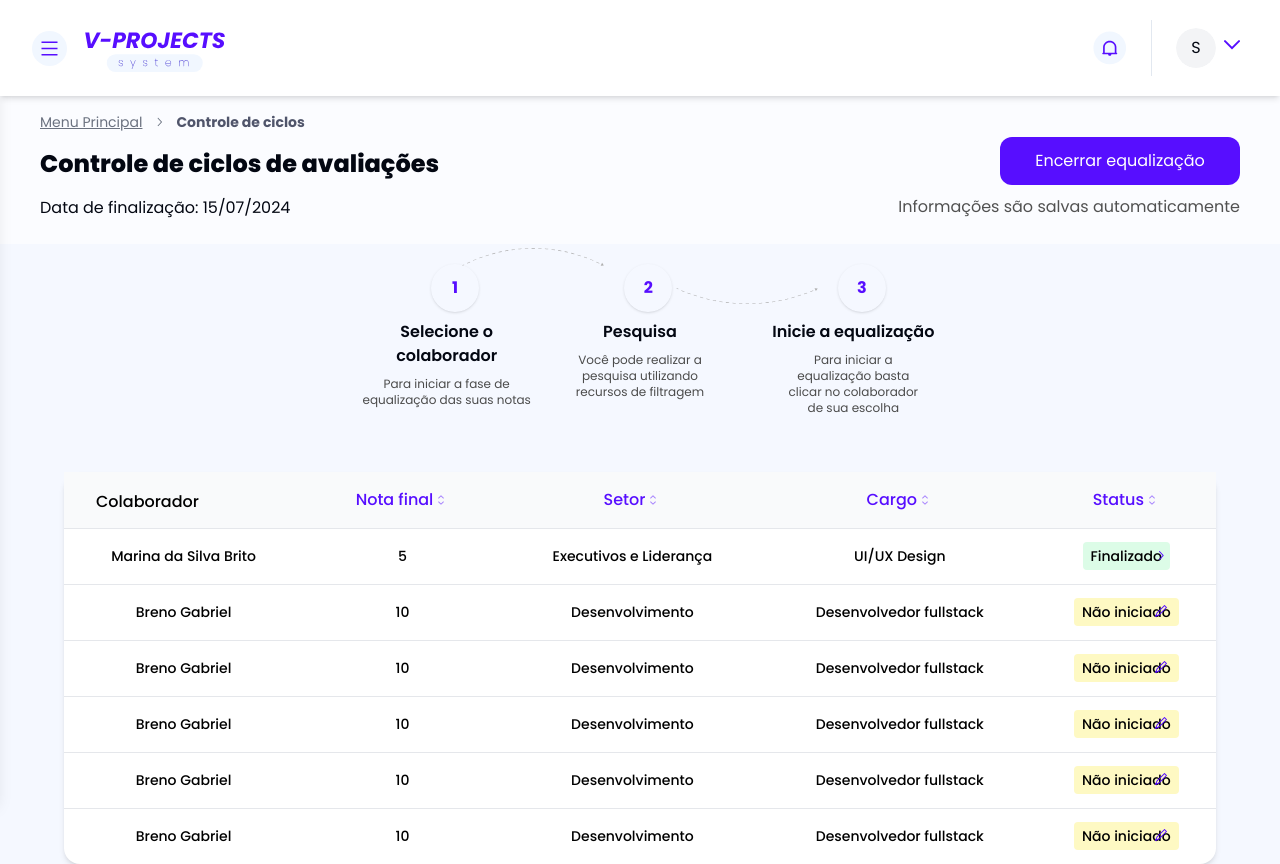
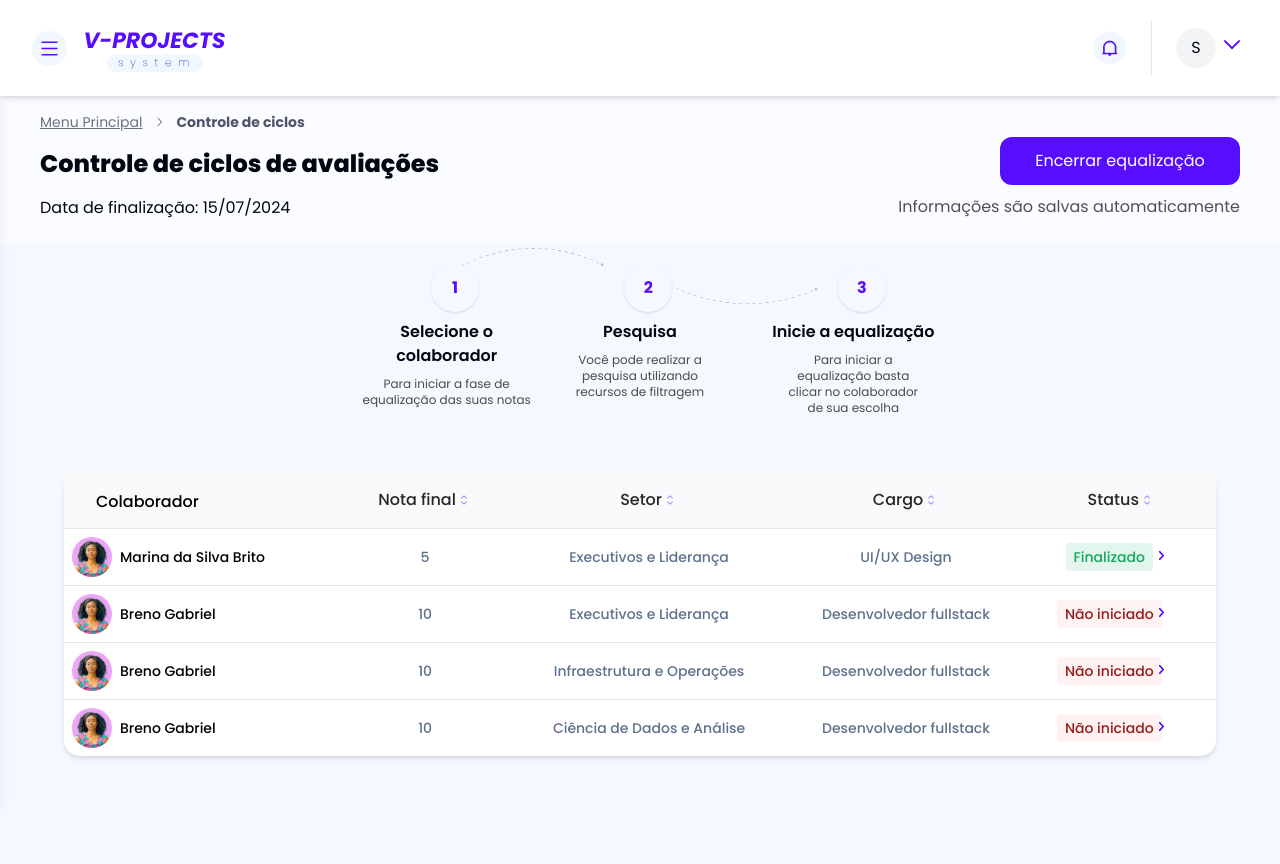
Before and after one commit to ericlbarreto/vprojects-web, a React (Vite) app: page /controle-de-ciclo in a window 1280 px wide. After the commit the page ends 800 px from the top, so only its background shows below. Built offline with nearby package versions, Linux system fonts and the light colour scheme; sample sign-in values are in the browser's storage.

Commit message:
feat: half cycle control table

```diff
--- a/src/components/cycleControlTable/columns.tsx
+++ b/src/components/cycleControlTable/columns.tsx
@@ -15,7 +15,9 @@ export type Payment = {
     status: "Não iniciado" | "Finalizado",
 }
 
-export const statusOptions = ["Todos", "em andamento", "finalizado"];
+export const statusOptions = ["Todos", "Não iniciado", "Finalizado"];
+export const roleOptions = ["administrador de sistemas", "Desenvolvedor Front-end", "Data Scientist", "Product Manager"];
+export const sectorOption = ["Executivos e Liderança", "Desenvolvimento de Software", "Infraestrutura e Operações", "Ciência de Dados e Análise", "Produto e Gestão de Projetos"];
 export const yearOptions = ["Todos", "2024", "2023", "2022", "2021"];
 export const gradeOptions = ["Todas", "5", "4", "3", "2", "1"];
 // export const dateOrderOptions = ["Todas", "Mais recente", "Mais antiga"];
@@ -54,11 +56,11 @@ export const columns: ColumnDef<Payment>[] = [
       <div className="flex items-center gap-2 justify-center">
         <Select onValueChange={(value) => column.setFilterValue(value === "Todas" ? undefined : value)}>
           <SelectTrigger className="w-auto bg-transparent shadow-none">
-            <a><span className="">Nota final</span></a>
+            <a><span className="text-cinzaMtEscuro">Nota final</span></a>
           </SelectTrigger>
           <SelectContent>
             {gradeOptions.map((option) => (
-              <SelectItem key={option} value={option} className="text-center text-roxoPrincipal">
+              <SelectItem key={option} value={option} className="text-center text-cinzaMtEscuro">
                 {option}
               </SelectItem>
             ))}
@@ -78,12 +80,12 @@ export const columns: ColumnDef<Payment>[] = [
       <div className="flex items-center gap-2 justify-center">
         <Select onValueChange={(value) => column.setFilterValue(value === "Todos" ? undefined : value)}>
           <SelectTrigger className="w-auto bg-transparent shadow-none">
-            <a><span>Setor</span></a>
+            <a><span className="text-cinzaMtEscuro">Setor</span></a>
           </SelectTrigger>
           <SelectContent>
-            {yearOptions.map((option) => (
-              <SelectItem key={option} value={option} className="text-center text-roxoPrincipal">
-                {option}
+            {sectorOption.map((sector) => (
+              <SelectItem key={sector} value={sector} className="text-center text-cinzaMtEscuro">
+                {sector}
               </SelectItem>
             ))}
           </SelectContent>
@@ -103,12 +105,12 @@ export const columns: ColumnDef<Payment>[] = [
       <div className="flex items-center gap-2 justify-center">
         <Select onValueChange={(value) => column.setFilterValue(value === "Todos" ? undefined : value)}>
           <SelectTrigger className="w-auto bg-transparent shadow-none">
-            <a><span>Cargo</span></a>
+            <a><span className="text-cinzaMtEscuro">Cargo</span></a>
           </SelectTrigger>
           <SelectContent>
-            {statusOptions.map((option) => (
-              <SelectItem key={option} value={option} className="text-center text-roxoPrincipal">
-                {option}
+            {roleOptions.map((role) => (
+              <SelectItem key={role} value={role} className="text-center text-cinzaMtEscuro">
+                {role}
               </SelectItem>
             ))}
           </SelectContent>
@@ -127,11 +129,11 @@ export const columns: ColumnDef<Payment>[] = [
       <div className="flex items-center gap-2 justify-center">
         <Select onValueChange={(value) => column.setFilterValue(value === "Todos" ? undefined : value)}>
           <SelectTrigger className="w-auto bg-transparent shadow-none">
-            <a><span>Status</span></a>
+            <a><span className="text-cinzaMtEscuro">Status</span></a>
           </SelectTrigger>
           <SelectContent>
             {statusOptions.map((option) => (
-              <SelectItem key={option} value={option} className="text-center text-roxoPrincipal">
+              <SelectItem key={option} value={option} className="text-center text-cinzaMtEscuro">
                 {option}
               </SelectItem>
             ))}
--- a/src/components/cycleControlTable/data-table.tsx
+++ b/src/components/cycleControlTable/data-table.tsx
@@ -6,6 +6,7 @@ import {
   getSortedRowModel,
   useReactTable,
   getFilteredRowModel,
+  getPaginationRowModel,
 } from "@tanstack/react-table";
 import { Pencil1Icon, ChevronRightIcon } from "@radix-ui/react-icons";
 import { useState } from "react";
@@ -36,6 +37,7 @@ export function CycleControlTable({ columns = defaultColumns, data }: DataTableP
     getCoreRowModel: getCoreRowModel(),
     getSortedRowModel: getSortedRowModel(),
     getFilteredRowModel: getFilteredRowModel(),
+    getPaginationRowModel: getPaginationRowModel(),
     onSortingChange: setSorting,
     state: {
       sorting
@@ -70,25 +72,40 @@ export function CycleControlTable({ columns = defaultColumns, data }: DataTableP
                 data-state={row.getIsSelected() && "selected"}
               >
                 {row.getVisibleCells().map((cell) => {
+                  const columnId = cell.column.id;
                   const isStatusCell = cell.column.id === 'status';
                   const status = row.original.status;
-                  const isOngoing = status === "Não iniciado";
+                  const grade = row.original.grade
+                  const sector = row.original.sector
+                  const role = row.original.role
+                  const profile = row.original.name
+                  console.log(status)
+                  const isFinished = status === "Não iniciado";
                   return (
                     <TableCell key={cell.id}>
                       {isStatusCell ? (
-                        <span className={isOngoing ? 'bg-yellow-100 px-2 py-1 rounded' : 'bg-green-100 px-2 py-1 rounded'}>
-                          {flexRender(cell.column.columnDef.cell, cell.getContext())}
+                        <span className={isFinished ? 'bg-red-50 text-red-800 px-2 py-1 rounded mr-6' : 'bg-finished text-verde px-2 py-1 rounded mr-6'}>
+                            {isFinished ? 'Não iniciado' : 'Finalizado'}
                         </span>
+                      ) : (columnId == "grade") ? (
+
+                        <span className="text-cinzaClaro text-sm">{grade}</span>
+
+                      ) : (columnId == "sector") ? (
+                        <span className="text-cinzaClaro text-sm">{sector}</span>
+                      ) : (columnId == "role") ? (
+                        <span className="text-cinzaClaro text-sm">{role}</span>
                       ) : (
-                        flexRender(cell.column.columnDef.cell, cell.getContext())
+                        // flexRender(cell.column.columnDef.cell, cell.getContext())
+                        <div className="flex gap-2">
+                          <img src="src/assets/fotoTeste.svg" alt="Foto de perfil" />
+                          <div className="flex flex-col justify-center">
+                            <p>{profile}</p>
+                          </div>
+
+                        </div>
                       )}
-                      {isStatusCell && (
-                        isOngoing ? (
-                          <Pencil1Icon className="absolute right-12 text-roxoPrincipal top-5 cursor-pointer "/>
-                        ) : (
-                          <ChevronRightIcon className="absolute right-12 text-roxoPrincipal top-5 cursor-pointer"/>
-                        )
-                      )}
+                      <ChevronRightIcon className="absolute right-12 text-roxoPrincipal top-5 cursor-pointer"/>
                     </TableCell>
                   );
                 })}
--- a/src/pages/CycleControl.tsx
+++ b/src/pages/CycleControl.tsx
@@ -16,7 +16,7 @@ const datatable: Payment[] = [
         id: "3u1reuv4",
         name: "Breno Gabriel",
         grade: 10,
-        sector: "Desenvolvimento",
+        sector: "Executivos e Liderança",
         role: "Desenvolvedor fullstack",
         status: "Não iniciado",
     },
@@ -24,7 +24,7 @@ const datatable: Payment[] = [
         id: "3u1reuv4",
         name: "Breno Gabriel",
         grade: 10,
-        sector: "Desenvolvimento",
+        sector: "Infraestrutura e Operações",
         role: "Desenvolvedor fullstack",
         status: "Não iniciado",
     },
@@ -32,23 +32,7 @@ const datatable: Payment[] = [
         id: "3u1reuv4",
         name: "Breno Gabriel",
         grade: 10,
-        sector: "Desenvolvimento",
-        role: "Desenvolvedor fullstack",
-        status: "Não iniciado",
-    },
-    {
-        id: "3u1reuv4",
-        name: "Breno Gabriel",
-        grade: 10,
-        sector: "Desenvolvimento",
-        role: "Desenvolvedor fullstack",
-        status: "Não iniciado",
-    },
-    {
-        id: "3u1reuv4",
-        name: "Breno Gabriel",
-        grade: 10,
-        sector: "Desenvolvimento",
+        sector: "Ciência de Dados e Análise",
         role: "Desenvolvedor fullstack",
         status: "Não iniciado",
     }
--- a/tailwind.config.js
+++ b/tailwind.config.js
@@ -67,6 +67,8 @@ module.exports = {
         cinzaAlt: "#515151",
         customBlue: '#F1F7FF',
         cinzaClaro: '#5E718D',
+        cinzaMtEscuro: "#262626",
+        verde: "#11A75C",
 
       },
       borderRadius: {
```
Also changed, not shown: src/assets/fotoTeste.svg (added).
